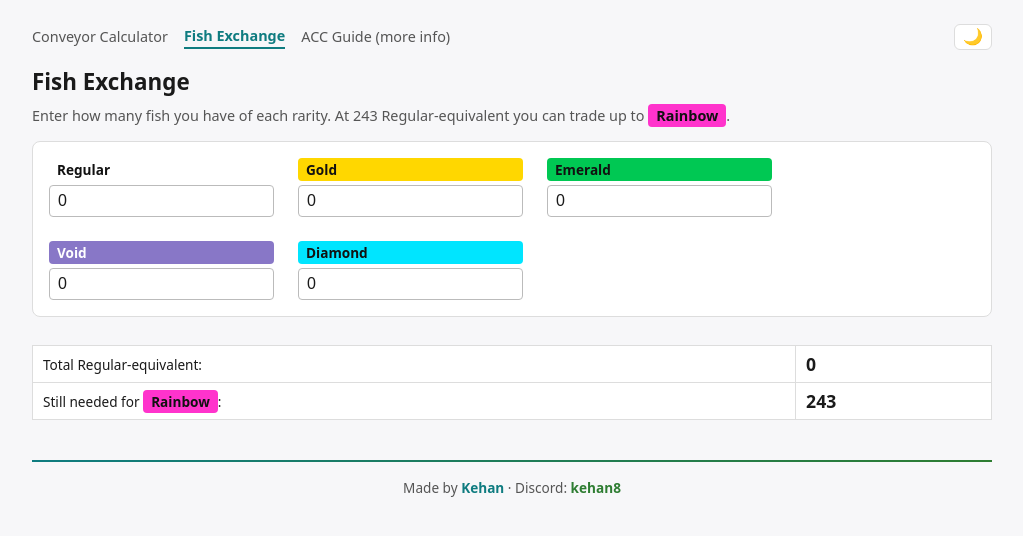
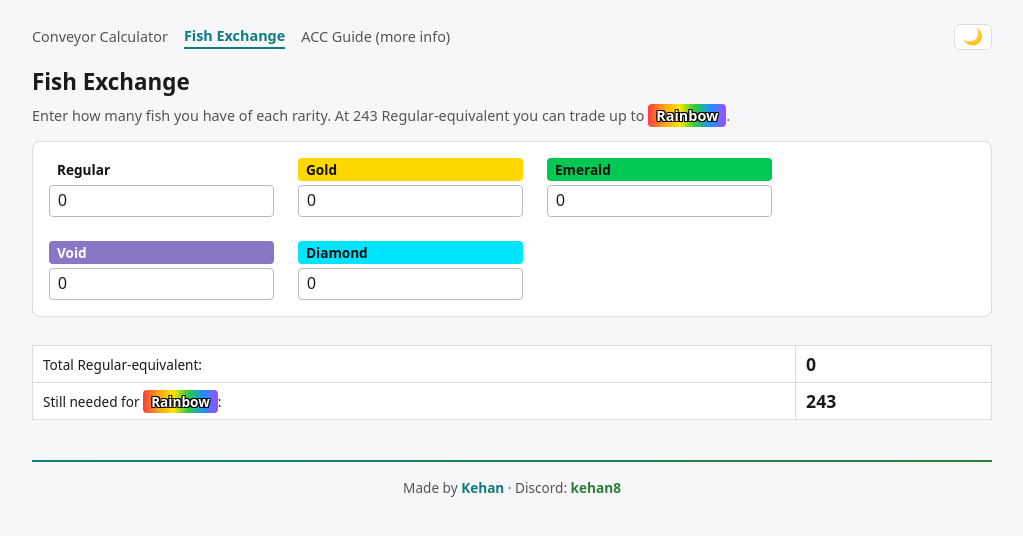
Before and after one commit to kehan8/ACC_Calculator, a plain HTML site: page fish.html in a window 1280 px wide. Shown: the whole page, without its empty margins (128-1151 px from the left). Drawn offline with Linux system fonts and the light colour scheme.

Commit message:
Rainbow gradient for Rainbow rarity

```diff
--- a/style.css
+++ b/style.css
@@ -213,7 +213,12 @@ th {
 .rarity-emerald { background: #00c853; color: #111; }
 .rarity-void { background: #8877c7; color: #fff; }
 .rarity-diamond { background: #00e5ff; color: #111; }
-.rarity-rainbow { background: #ff33cc; color: #111; }
+/* Rainbow: multi-color gradient like in the game, white text with a dark outline so it stays readable */
+.rarity-rainbow {
+  background: linear-gradient(to right, #ff3b3b, #ff9f1a, #ffe600, #2ecc40, #1e90ff, #a24bff);
+  color: #fff;
+  text-shadow: -1px -1px 0 #000, 1px -1px 0 #000, -1px 1px 0 #000, 1px 1px 0 #000;
+}
 
 .fish-label {
   display: inline-block;
```
